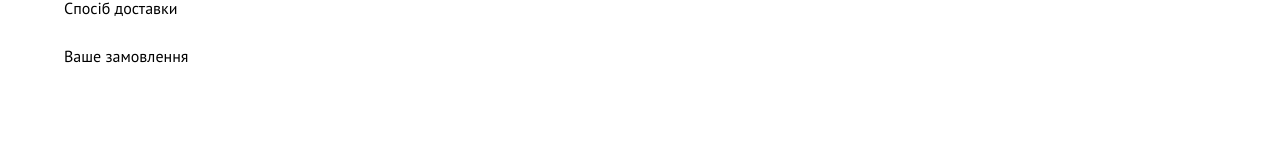
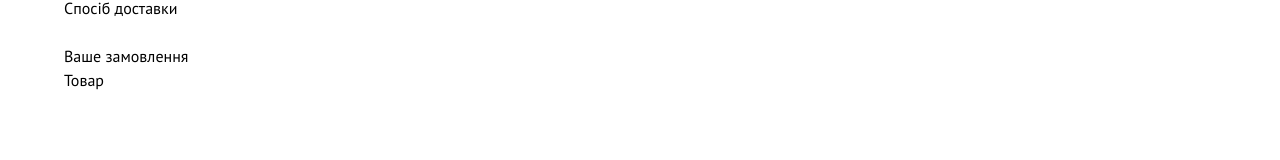
Before and after one commit to milkabaldi/ndfood, a Next.js app: page /checkout in a window 1280 px wide. Shown: the part 396-556 px from the top of the page. Built offline with nearby package versions, Linux system fonts and the light colour scheme.

Commit message:
Check test

```diff
--- a/src/pages/checkout/index.js
+++ b/src/pages/checkout/index.js
@@ -19,6 +19,7 @@ const Checkout = () => {
         </div>
         <div>
           <h2>Ваше замовлення</h2>
+          <label htmlFor="">Товар</label>
           <input type="text" />
           <input type="text" />
         </div>
```
